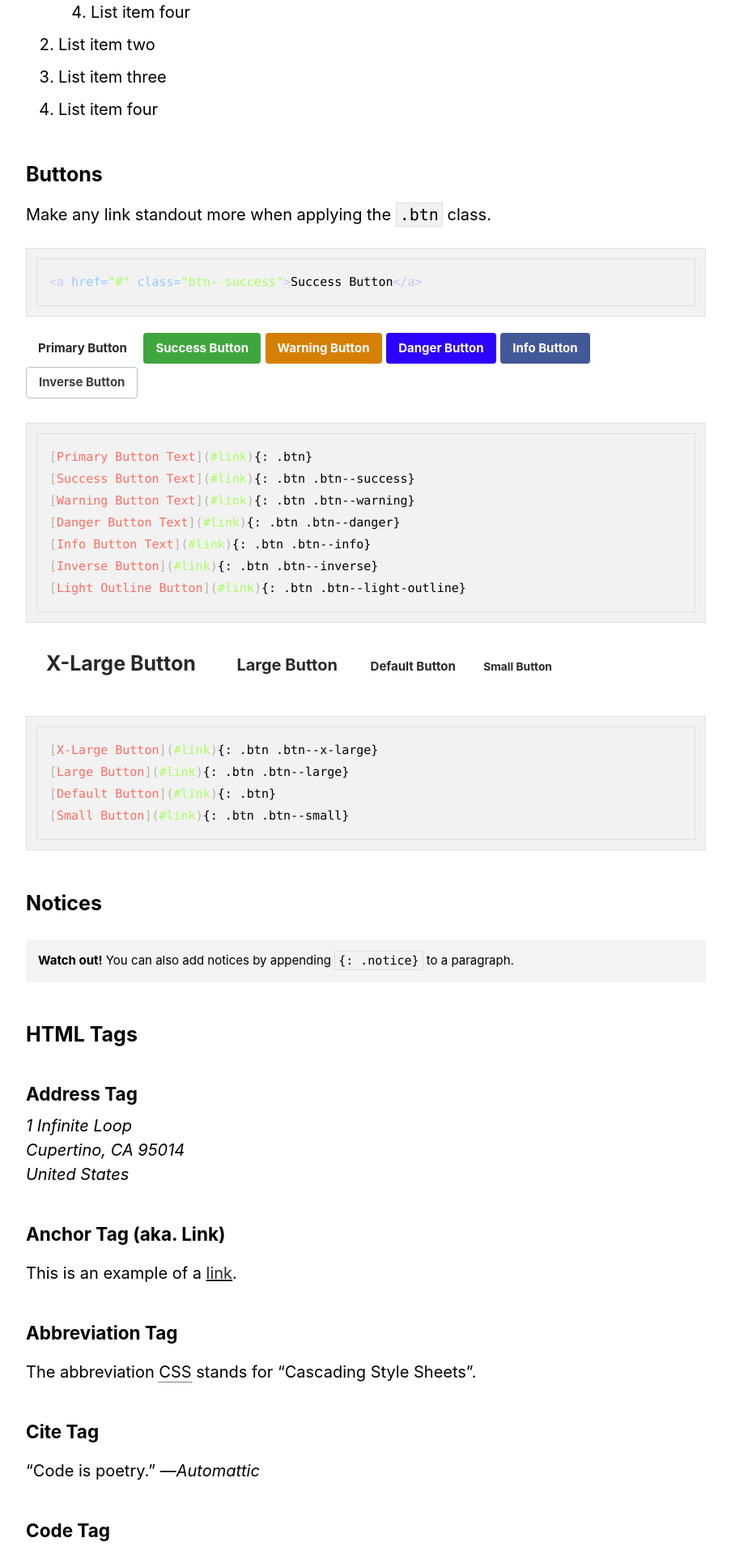
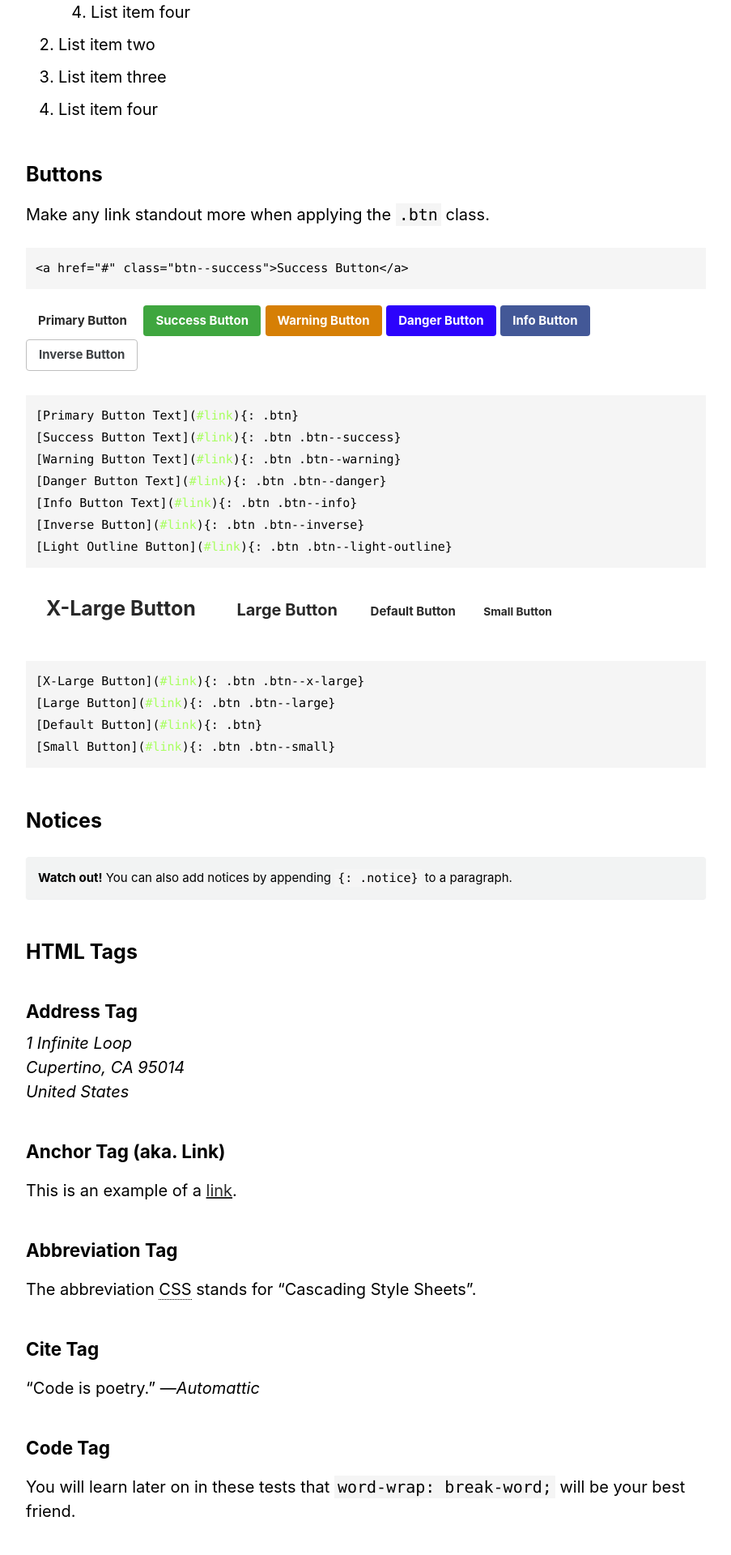
Before and after one commit to alicino/blog, a Jekyll site: the page built from _pages/archive-layout-with-content.md, in a window 1280 px wide. Shown: the part 3041-4961 px from the top of the page at 81% size, without its empty margins (188-1091 px from the left). Built offline with Jekyll 4.4.1, drawn with Linux system fonts in a browser that asks for light colours; cached includes are drawn as plain includes.

Commit message:
Adjust code block styling with custom CSS v4

````diff
--- a/assets/css/custom.css
+++ b/assets/css/custom.css
@@ -1,38 +1,61 @@
-/* ========== ESTILO CLEAN E MINIMALISTA PARA CÓDIGO ========== */
+/* ================================================
+   1) BLOCO DE CÓDIGO — SEM BORDAS, SEM ARREDONDAR
+   ================================================ */
 
-/* Bloco de código: ``` ... ``` */
 .highlight,
 pre.highlight,
 .highlighter-rouge pre,
 pre {
-  background: #f2f2f2 !important;  /* cinza claro uniforme */
-  color: #000 !important;           /* texto preto */
-  border: 1px solid #e0e0e0;        /* borda muito leve */
-  border-radius: 0;                 /* sem arredondamento */
+  background: #f5f5f5 !important; /* cinza claro uniforme */
+  color: #000 !important;
+  border: none !important;        /* remove TODAS as bordas */
+  box-shadow: none !important;    /* remove possíveis sombras */
+  border-radius: 0 !important;
   padding: 12px;
   margin: 16px 0;
   overflow-x: auto;
 }
 
-/* Remove fundo interno duplicado */
-.highlight pre {
+/* Remove bordas internas impostas pelo tema */
+.highlight pre,
+pre code {
+  border: none !important;
+  box-shadow: none !important;
   background: transparent !important;
-  margin: 0;
-  padding: 0;
+  padding: 0 !important;
+  margin: 0 !important;
 }
 
-/* Inline code: `comando` */
+/* ================================================
+   2) INLINE CODE — MESMO ESTILO DO BLOCO
+   ================================================ */
 code {
-  background: #f2f2f2 !important;   /* mesmo cinza claro dos blocos */
-  color: #000 !important;           /* texto preto */
+  background: #f5f5f5 !important;
+  color: #000 !important;
   padding: 2px 4px;
-  border-radius: 0;                 /* sem cantos arredondados */
-  border: 1px solid #e0e0e0;        /* borda leve igual ao bloco */
+  border: none !important;
+  border-radius: 0 !important;
 }
 
-/* Evita aplicar estilo duplicado dentro de blocos */
-pre code {
-  border: none !important;
-  padding: 0 !important;
-  background: transparent !important;
+/* ================================================
+   3) OVERRIDE DAS CORES DO ROUGE (syntax highlight)
+   ================================================ */
+
+/* Deixa TODO código na cor preta */
+.highlight .k,
+.highlight .o,
+.highlight .ow,
+.highlight .nt,
+.highlight .nv,
+.highlight .na,
+.highlight .s,
+.highlight .mi,
+.highlight .nb,
+.highlight .nl,
+.highlight .nf,
+.highlight .mh,
+.highlight .p,
+.highlight .c,
+.highlight code {
+  color: #000 !important; /* texto preto */
 }
````
